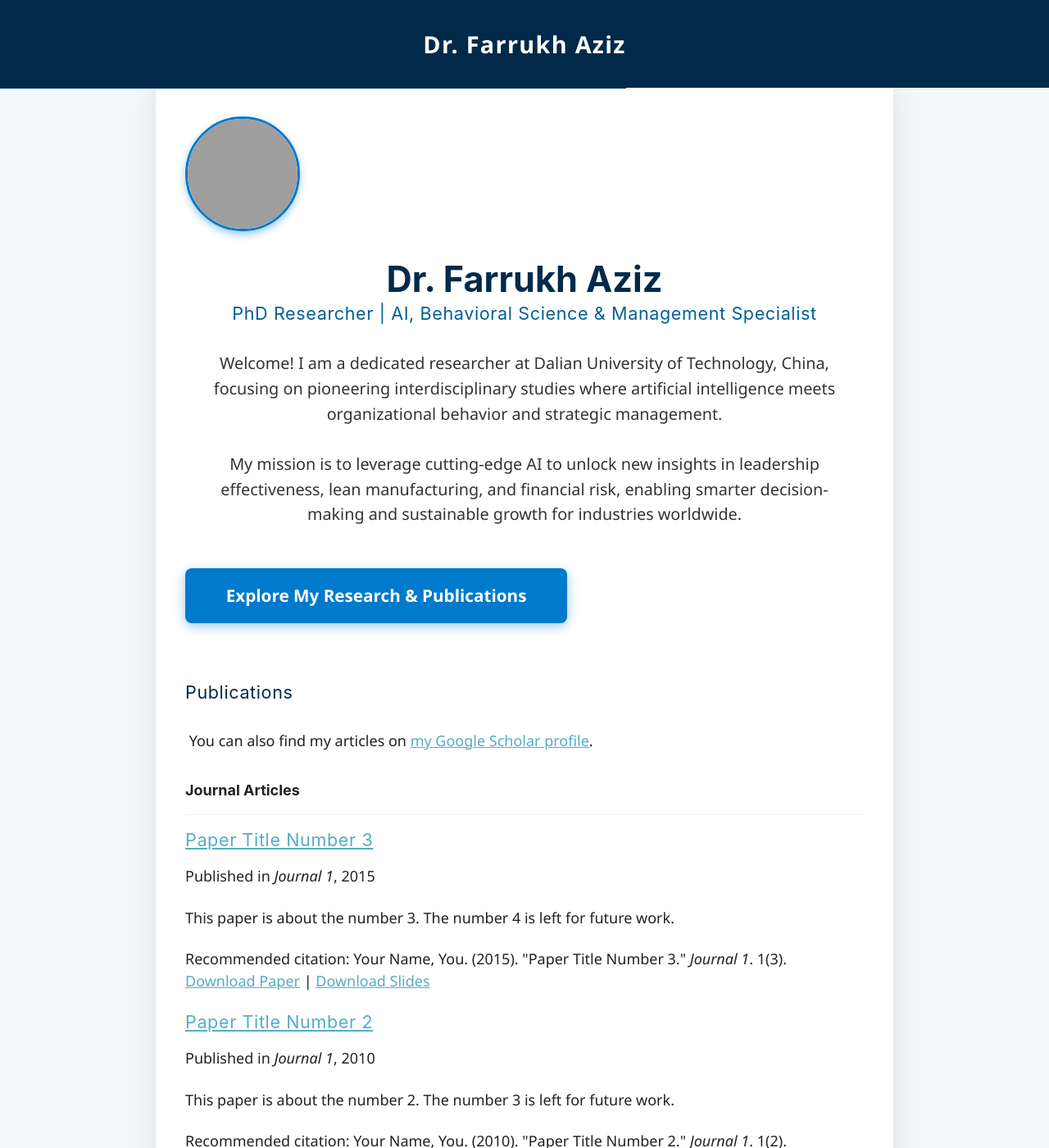
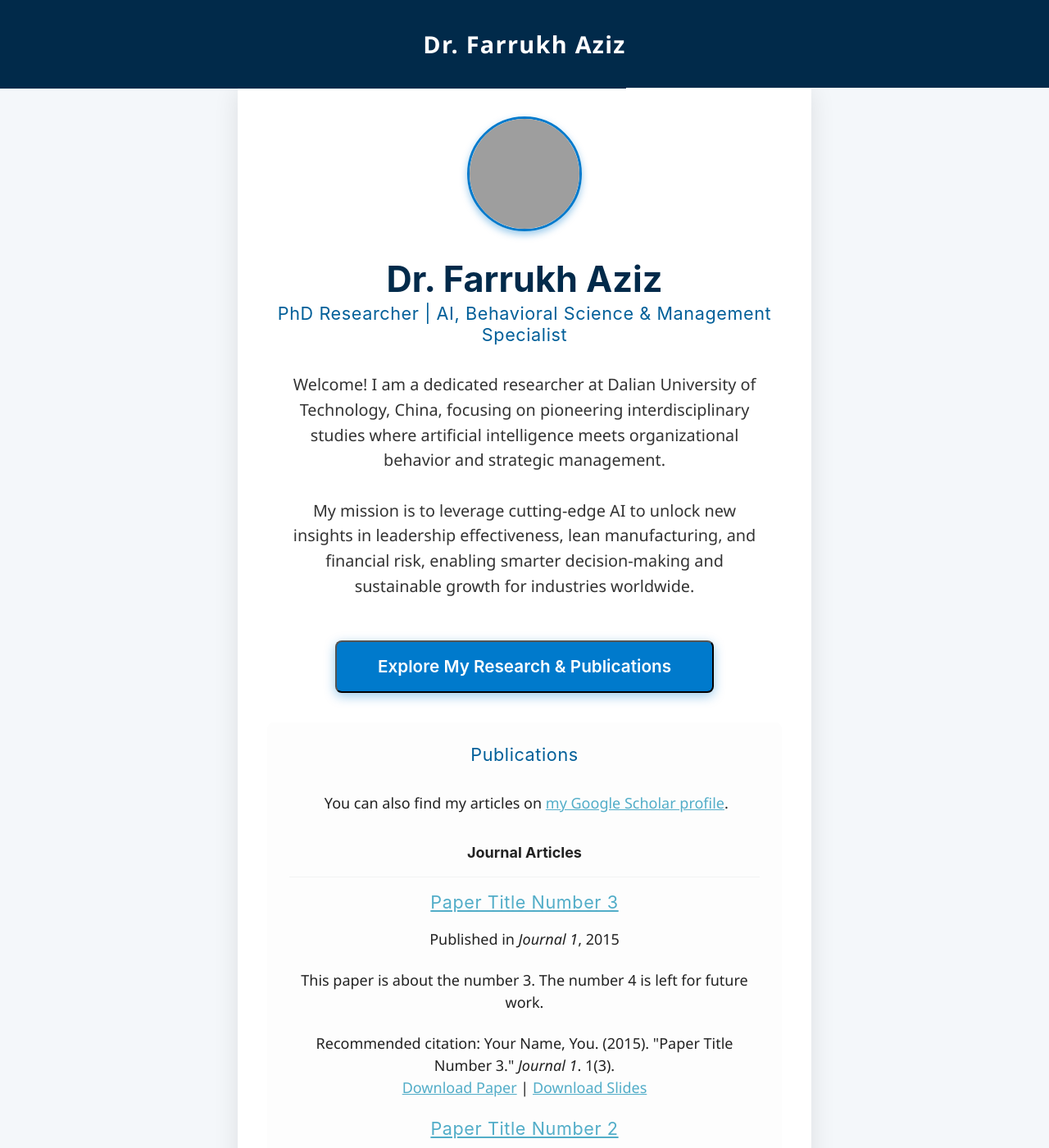
Before and after one commit to engrfarrukhaziz/engrfarrukhaziz.github.io, a Jekyll site: the page built from _pages/about.md, in a window 1280 px wide and 1400 px high. Shown: the whole window at 82% size. Built offline with Jekyll 4.4.1, drawn with Linux system fonts in a browser that asks for light colours; grey boxes are pictures that could not be loaded.

Commit message:
Update default.html

```diff
--- a/_layouts/default.html
+++ b/_layouts/default.html
@@ -27,12 +27,13 @@ layout: compress
       letter-spacing: 1.3px;
     }
     main {
-      max-width: 900px;
+      max-width: 700px;
       margin: 3rem auto 5rem;
       background: white;
       border-radius: 12px;
       box-shadow: 0 10px 30px rgb(0 0 0 / 0.1);
       padding: 2.5rem 2rem;
+      text-align: center;
       position: relative;
     }
     .profile-pic {
@@ -48,7 +49,6 @@ layout: compress
       font-size: 2.4rem;
       color: #012a4a;
       margin-bottom: 0.2rem;
-      text-align: center;
     }
     h2 {
       font-weight: 400;
@@ -56,7 +56,6 @@ layout: compress
       margin: 0 0 1.8rem 0;
       font-size: 1.2rem;
       letter-spacing: 0.6px;
-      text-align: center;
     }
     p.intro {
       font-size: 1.1rem;
@@ -64,7 +63,6 @@ layout: compress
       color: #333;
       margin-bottom: 2.8rem;
       padding: 0 1rem;
-      text-align: center;
     }
     .btn-primary {
       background-color: #007acc;
@@ -80,9 +78,42 @@ layout: compress
       user-select: none;
       display: inline-block;
     }
-    .btn-primary:hover {
+    .btn-primary:hover,
+    .btn-primary:focus {
       background-color: #005f99;
       box-shadow: 0 6px 20px rgb(0 95 153 / 0.6);
+      outline: none;
+    }
+    .dropdown-links {
+      margin-top: 1rem;
+      text-align: left;
+      max-width: 320px;
+      margin-left: auto;
+      margin-right: auto;
+      background: #e7f0fa;
+      border-radius: 8px;
+      box-shadow: 0 4px 12px rgb(0 122 204 / 0.2);
+      display: none;
+      padding: 1rem 1.5rem;
+      font-size: 1rem;
+    }
+    .dropdown-links a {
+      display: block;
+      color: #007acc;
+      font-weight: 600;
+      text-decoration: none;
+      margin-bottom: 0.6rem;
+      border-bottom: 1px solid transparent;
+      padding-bottom: 4px;
+      transition: border-color 0.25s ease;
+    }
+    .dropdown-links a:last-child {
+      margin-bottom: 0;
+    }
+    .dropdown-links a:hover,
+    .dropdown-links a:focus {
+      border-bottom: 1px solid #007acc;
+      outline: none;
     }
     footer {
       text-align: center;
@@ -99,19 +130,26 @@ layout: compress
       font-weight: 600;
       margin: 0 0.5rem;
     }
-    footer a:hover {
+    footer a:hover,
+    footer a:focus {
       text-decoration: underline;
+      outline: none;
+    }
+    footer .contact-email {
+      display: block;
+      margin-bottom: 0.5rem;
+      font-weight: 700;
+      color: #222;
     }
     .publications-section {
-      margin-top: 4rem;
-      text-align: left;
-    }
-    .publications-section h2 {
-      text-align: left;
-      color: #012a4a;
+      margin-top: 2rem;
+      background: #fdfdfd;
+      border-radius: 8px;
+      padding: 1.5rem;
     }
   </style>
 </head>
+
 <body>
 
   {% include browser-upgrade.html %}
@@ -127,15 +165,23 @@ layout: compress
     <h2>PhD Researcher | AI, Behavioral Science & Management Specialist</h2>
 
     <p class="intro">
-      Welcome! I am a dedicated researcher at Dalian University of Technology, China, focusing on pioneering interdisciplinary studies where artificial intelligence meets organizational behavior and strategic management.<br><br>
+      Welcome! I am a dedicated researcher at Dalian University of Technology, China, focusing on pioneering interdisciplinary studies where artificial intelligence meets organizational behavior and strategic management.<br /><br />
       My mission is to leverage cutting-edge AI to unlock new insights in leadership effectiveness, lean manufacturing, and financial risk, enabling smarter decision-making and sustainable growth for industries worldwide.
     </p>
 
-    <a href="#publications" class="btn-primary">
+    <button class="btn-primary" id="researchToggleBtn" aria-expanded="false" aria-controls="researchLinks">
       Explore My Research & Publications
-    </a>
+    </button>
 
-    <!-- Embedded Publications Section -->
+    <nav class="dropdown-links" id="researchLinks" aria-label="Research and profile links" role="region">
+      <a href="/research-areas" target="_blank" rel="noopener noreferrer">Research Areas</a>
+      <a href="#publications" rel="noopener noreferrer">Research Publications</a>
+      <a href="https://scholar.google.com/citations?hl=en&user=ulUkkPus9M0C" target="_blank" rel="noopener noreferrer">Google Scholar</a>
+      <a href="https://www.researchgate.net/profile/Farrukh-Aziz-6" target="_blank" rel="noopener noreferrer">ResearchGate</a>
+      <a href="https://orcid.org/0000-0001-7088-0371" target="_blank" rel="noopener noreferrer">ORCID Profile</a>
+    </nav>
+
+    <!-- Merged Publications Content -->
     <div id="publications" class="publications-section">
       <h2>Publications</h2>
       {% if site.author.googlescholar %}
@@ -154,7 +200,7 @@ layout: compress
               {% continue %}
             {% endif %}
             {% unless title_shown %}
-              <h3>{{ category[1].title }}</h3><hr>
+              <h3>{{ category[1].title }}</h3><hr />
               {% assign title_shown = true %}
             {% endunless %}
             {% include archive-single.html %}
@@ -166,20 +212,37 @@ layout: compress
         {% endfor %}
       {% endif %}
     </div>
-
   </main>
 
   <footer>
     <span class="contact-email">engrfarrukhaziz@mail.dlut.edu.cn</span>
-    <a href="mailto:engrfarrukhaziz@mail.dlut.edu.cn">📧 Email</a> |
-    <a href="https://scholar.google.com/citations?hl=en&user=ulUkkPus9M0C" target="_blank">📚 Scholar</a> |
-    <a href="https://www.researchgate.net/profile/Farrukh-Aziz-6" target="_blank">🔬 ResearchGate</a> |
-    <a href="https://orcid.org/0000-0001-7088-0371" target="_blank">🆔 ORCID</a>
-    <br><br>
+    <a href="mailto:engrfarrukhaziz@mail.dlut.edu.cn" aria-label="Send email to Dr. Farrukh Aziz">
+      📧 Email
+    </a> |
+    <a href="https://scholar.google.com/citations?hl=en&user=ulUkkPus9M0C" target="_blank" rel="noopener noreferrer" aria-label="Google Scholar profile">
+      📚 Scholar
+    </a> |
+    <a href="https://www.researchgate.net/profile/Farrukh-Aziz-6" target="_blank" rel="noopener noreferrer" aria-label="ResearchGate profile">
+      🔬 ResearchGate
+    </a> |
+    <a href="https://orcid.org/0000-0001-7088-0371" target="_blank" rel="noopener noreferrer" aria-label="ORCID profile">
+      🆔 ORCID
+    </a>
+    <br /><br />
     &copy; 2025 Dr. Farrukh Aziz
   </footer>
 
   {% include scripts.html %}
 
+  <script>
+    const toggleBtn = document.getElementById('researchToggleBtn');
+    const linksMenu = document.getElementById('researchLinks');
+
+    toggleBtn.addEventListener('click', () => {
+      const isExpanded = toggleBtn.getAttribute('aria-expanded') === 'true';
+      toggleBtn.setAttribute('aria-expanded', !isExpanded);
+      linksMenu.style.display = isExpanded ? 'none' : 'block';
+    });
+  </script>
 </body>
 </html>
```
